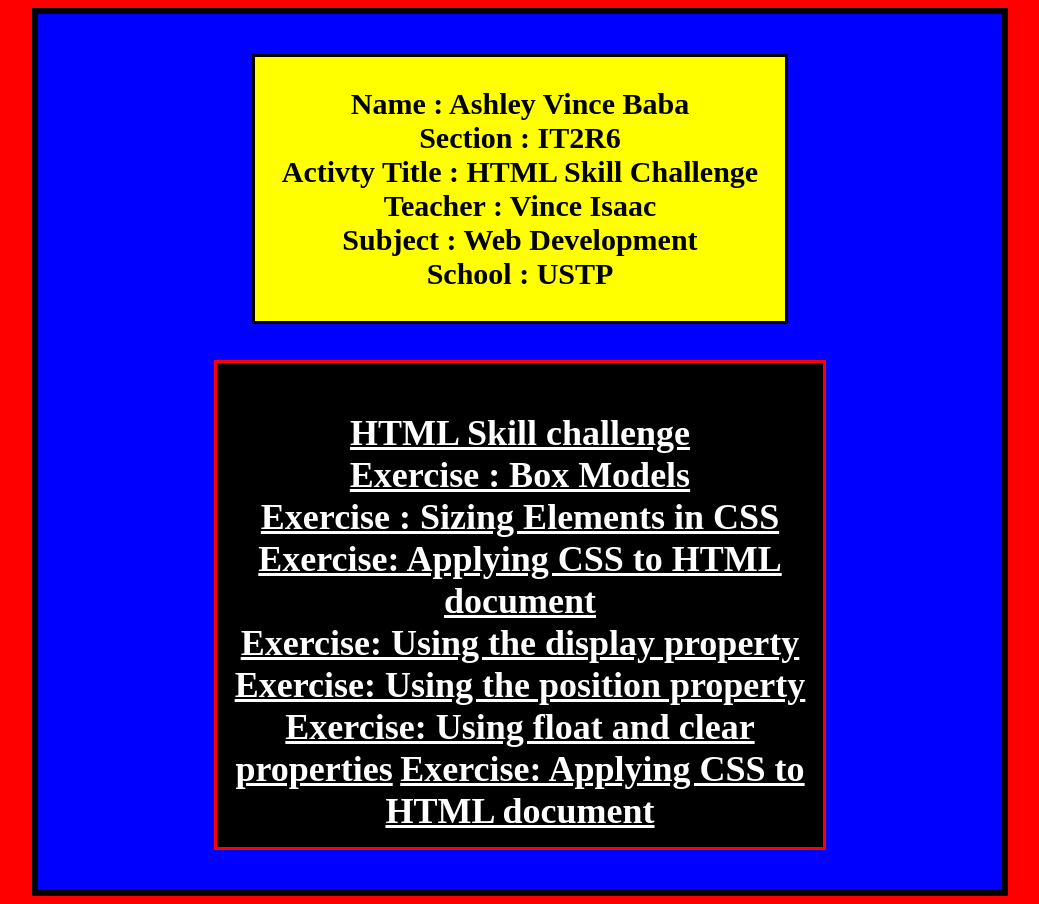
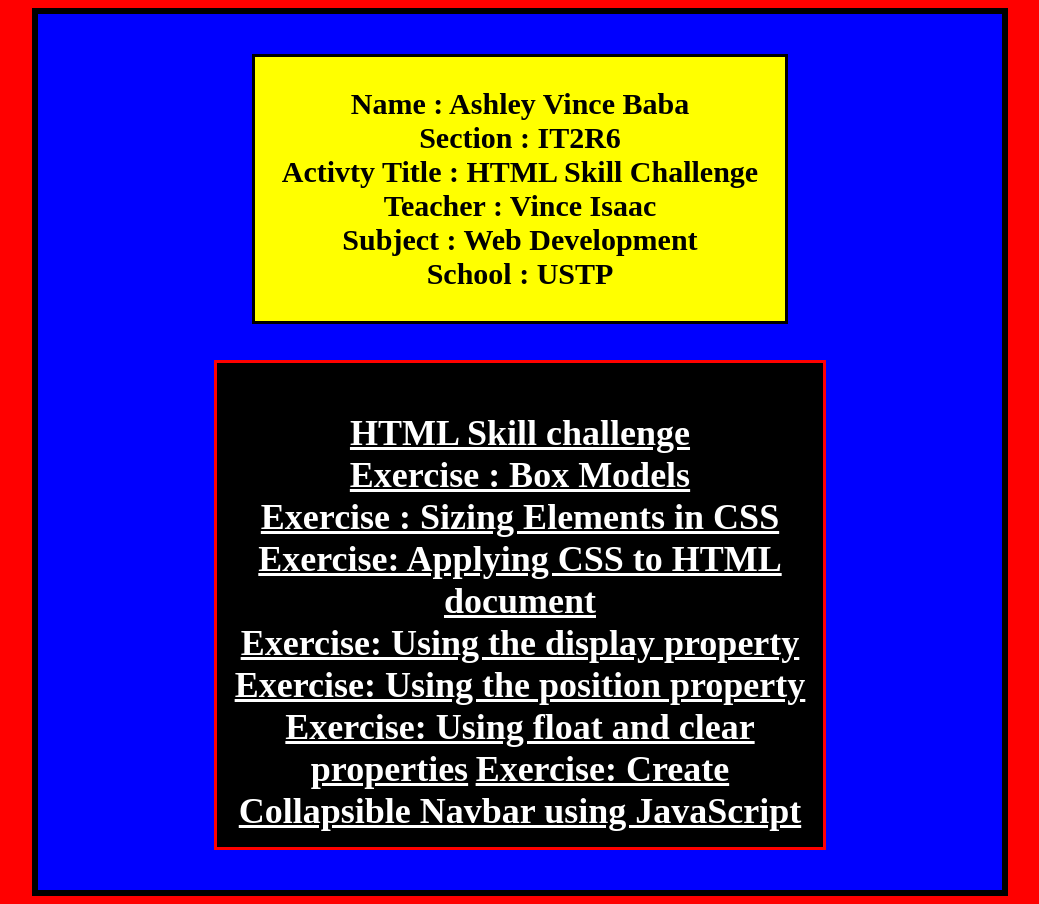
Before and after one commit to ashleyvince/ashleyvince.github.io, a plain HTML site: page index.html in a window 1280 px wide. Shown: the whole page, without its empty margins (120-1159 px from the left). Drawn offline with Linux system fonts and the light colour scheme.

Commit message:
Update index.html

```diff
--- a/index.html
+++ b/index.html
@@ -27,7 +27,7 @@
 		    <a link href="css-display.html">Exercise: Using the display property</a><br>
 		    <a link href="css-position.html">Exercise: Using the position property</a><br>
 		    <a link href="css-float.html">Exercise: Using float and clear properties</a>
-		    <a link href="js-collapse.html">Exercise: Applying CSS to HTML document</a><br>
+		    <a link href="js-collapse.html">Exercise: Create Collapsible Navbar using JavaScript</a><br>
 		    </div>
 		</div>
 		</body>
```
